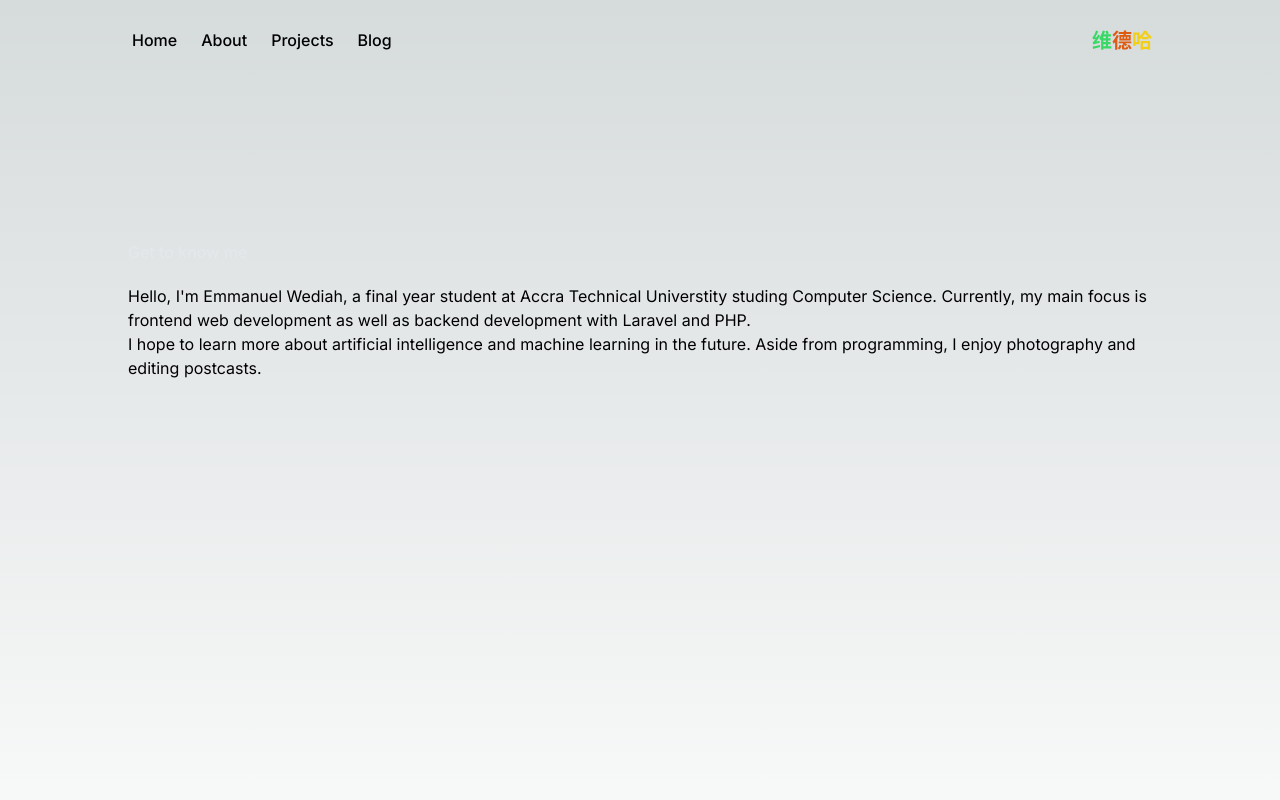
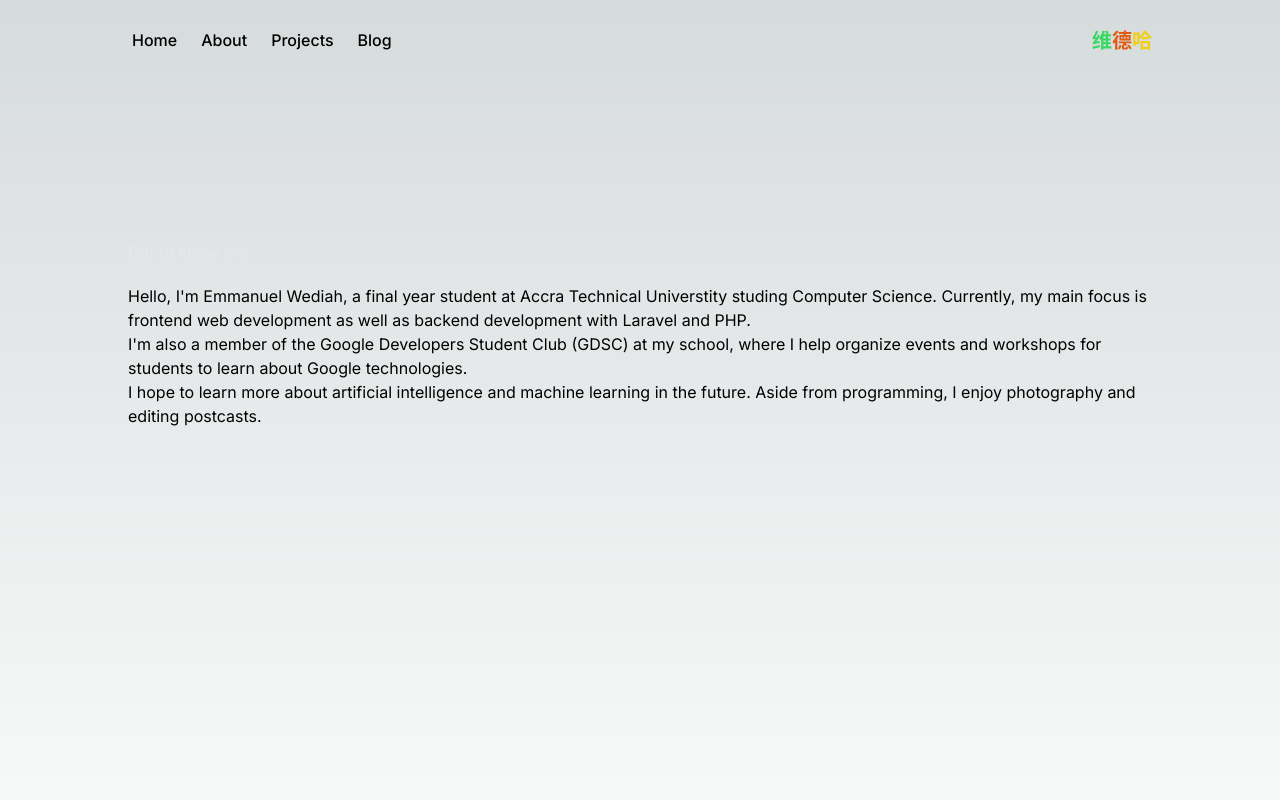
Before and after one commit to Wediah/my-portfolio, a Next.js app: page /about in a window 1280 px wide. Shown: the top 800 px of the page. Built offline with nearby package versions, Linux system fonts and the light colour scheme.

Commit message:
Update about page content

```diff
--- a/app/about/page.js
+++ b/app/about/page.js
@@ -8,7 +8,9 @@ function page() {
         Get to know me
       </p>
       <p className='pt-5'>
-        Hello, I'm Emmanuel Wediah, a final year student at <a href='https://atu.edu.gh/'>Accra Technical Universtity</a> studing Computer Science. Currently, my main focus is frontend web development as well as backend development with Laravel and PHP. <br/> I hope to learn more about artificial intelligence and machine learning in the future. Aside from programming, I enjoy photography and editing postcasts.
+        Hello, I'm Emmanuel Wediah, a final year student at <a href='https://atu.edu.gh/'>Accra Technical Universtity</a> studing Computer Science. Currently, my main focus is frontend web development as well as backend development with Laravel and PHP.
+        <br/> I'm also a member of the <a href='https://gdsc.community.dev/accra-technical-university/'>Google Developers Student Club (GDSC)</a> at my school, where I help organize events and workshops for students to learn about Google technologies.
+         <br/> I hope to learn more about artificial intelligence and machine learning in the future. Aside from programming, I enjoy photography and editing postcasts.
       </p>
       </div>
     </div>
```
